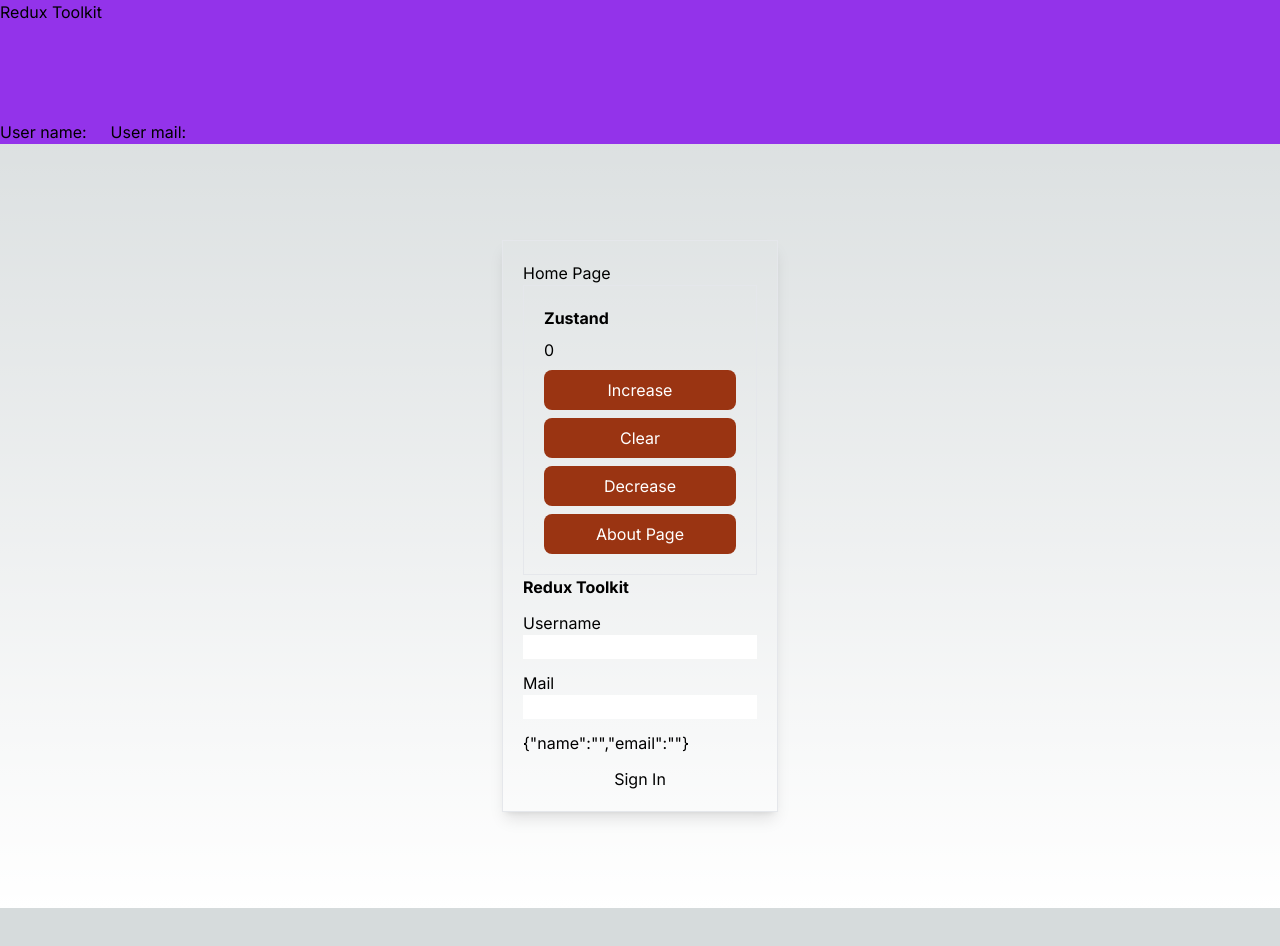
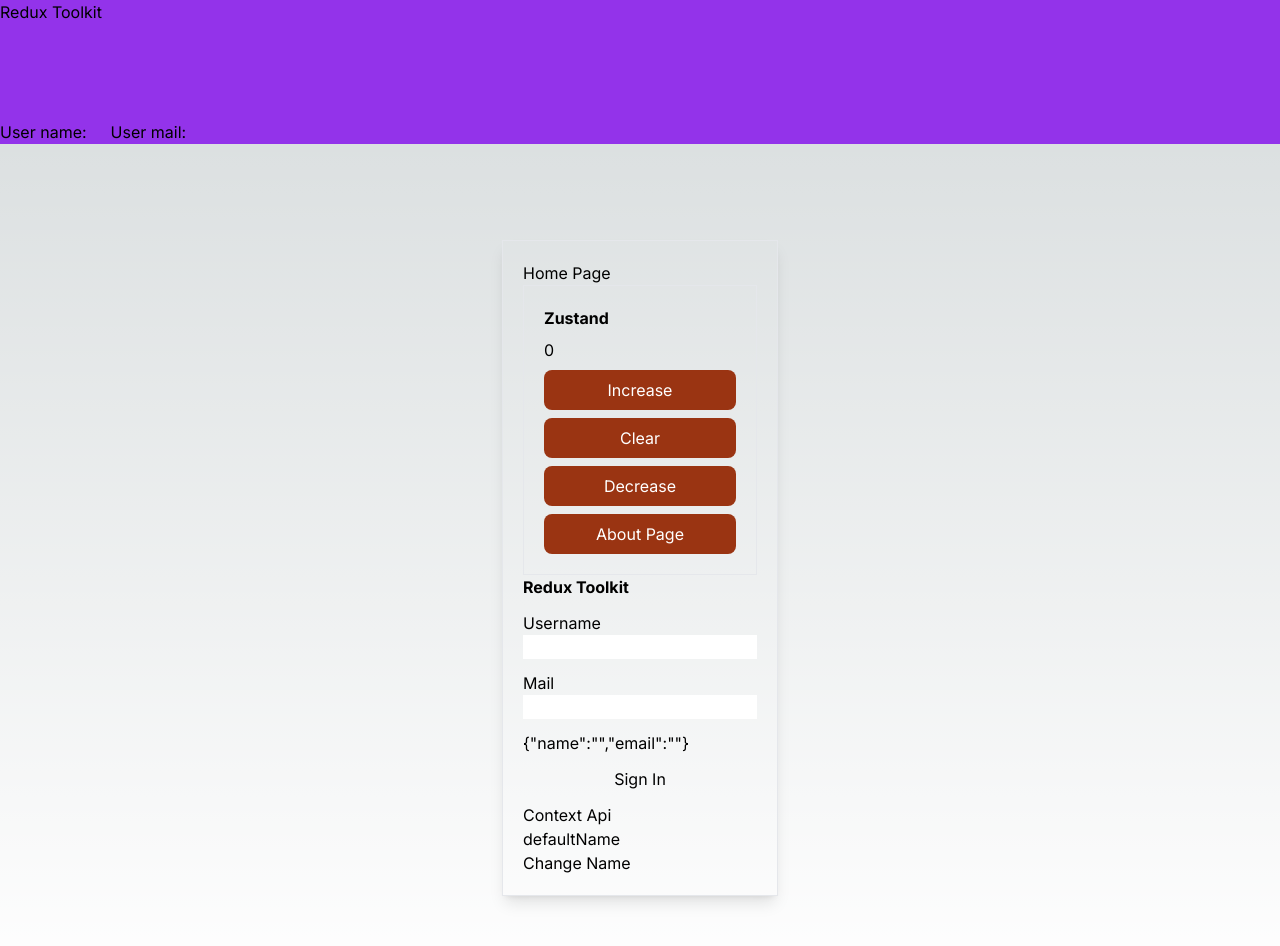
Before and after one commit to gokhanSucsuz/nextjs-state-management, a Next.js app: page / in a window 1280 px wide. Shown: the top 946 px of the page. Before the commit the page ends 908 px from the top, so only its background shows below. Built offline with nearby package versions, Linux system fonts and the light colour scheme.

Commit message:
context api is ok

```diff
--- a/app/components/StoreMain.js
+++ b/app/components/StoreMain.js
@@ -1,9 +1,14 @@
 "use client";
 import { Provider } from "react-redux";
 import { store } from "../store";
+import { UserProvider } from "../context/userContext";
 
 const StoreMain = ({ children }) => {
-	return <Provider store={store}>{children}</Provider>;
+	return (
+		<Provider store={store}>
+			<UserProvider>{children}</UserProvider>
+		</Provider>
+	);
 };
 
 export default StoreMain;
--- /dev/null
+++ b/app/context/userContext.js
@@ -0,0 +1,17 @@
+"use client";
+import { createContext, useContext, useState } from "react";
+
+const UserContext = createContext();
+export const useUser = () => useContext(UserContext);
+
+export const UserProvider = ({ children }) => {
+	const [myName, setMyName] = useState("defaultName");
+	const changeName = (newName) => {
+		setMyName(newName);
+	};
+	return (
+		<UserContext.Provider value={{ myName, changeName }}>
+			{children}
+		</UserContext.Provider>
+	);
+};
--- a/app/page.jsx
+++ b/app/page.jsx
@@ -6,12 +6,14 @@ import { useStore } from "./zustand/store";
 import { useState } from "react";
 import { useDispatch, useSelector } from "react-redux";
 import { userSet } from "./slice/userSlice";
+import { useUser } from "./context/userContext";
 
 
 export default function Home() {
   const dispatch = useDispatch()
   const [user, setUser] = useState({ name: "", email: "" })
   const { increase, decrease, clear } = useStore((state) => state)
+  const { myName, changeName } = useUser()
   return (
     <main className="flex flex-col items-center  p-24">
       <div className="border p-5 rounded-lgs shadow-lg">
@@ -38,7 +40,11 @@ export default function Home() {
           </div>
           {JSON.stringify(user)}
           <button onClick={() => dispatch(userSet(user))}>Sign In</button>
-
+          <div>
+            <h1>Context Api</h1>
+            <p>{myName}</p>
+            <button onClick={() => changeName(user.name)}>Change Name</button>
+          </div>
         </div>
       </div>
     </main>
```
